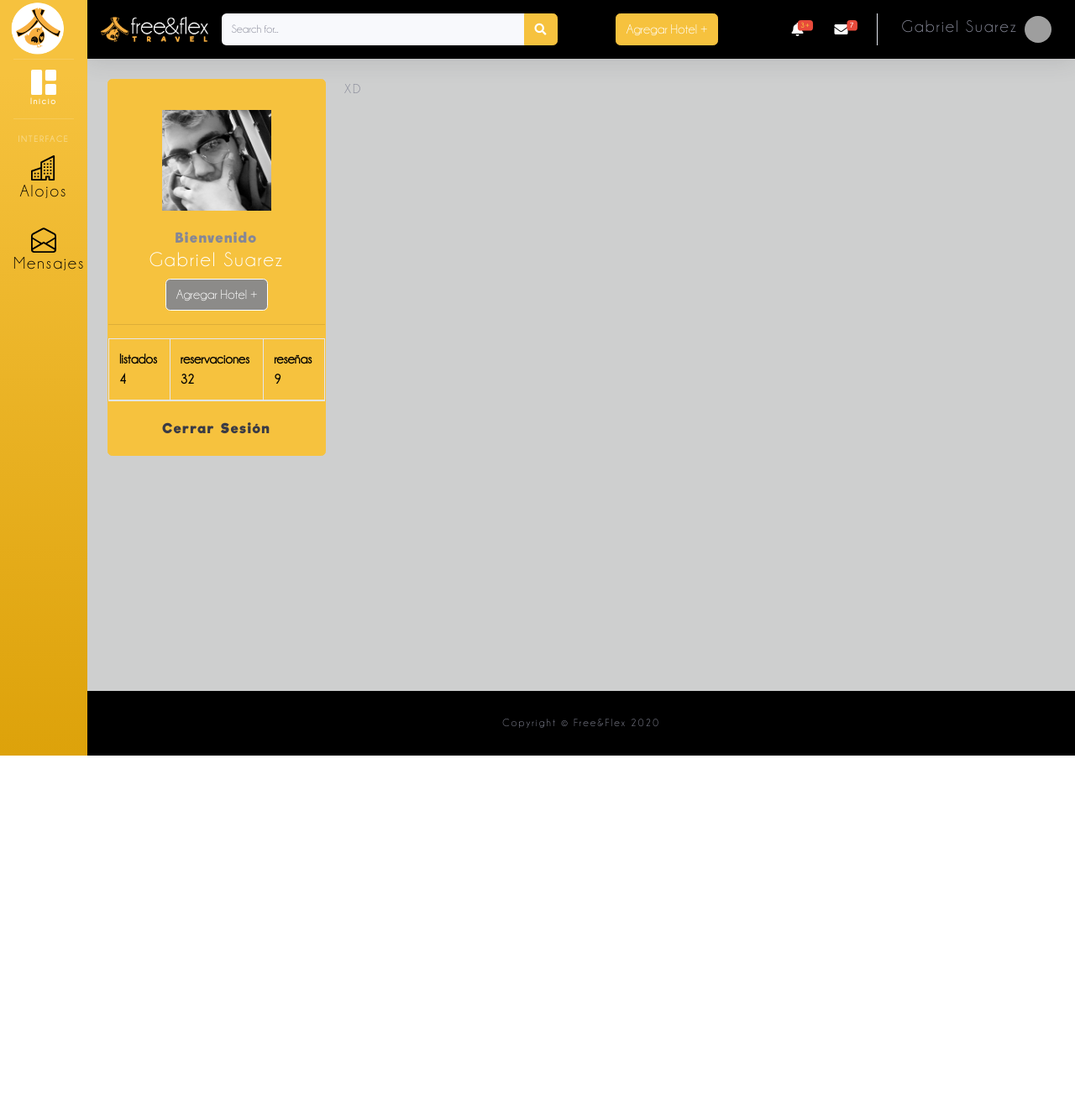
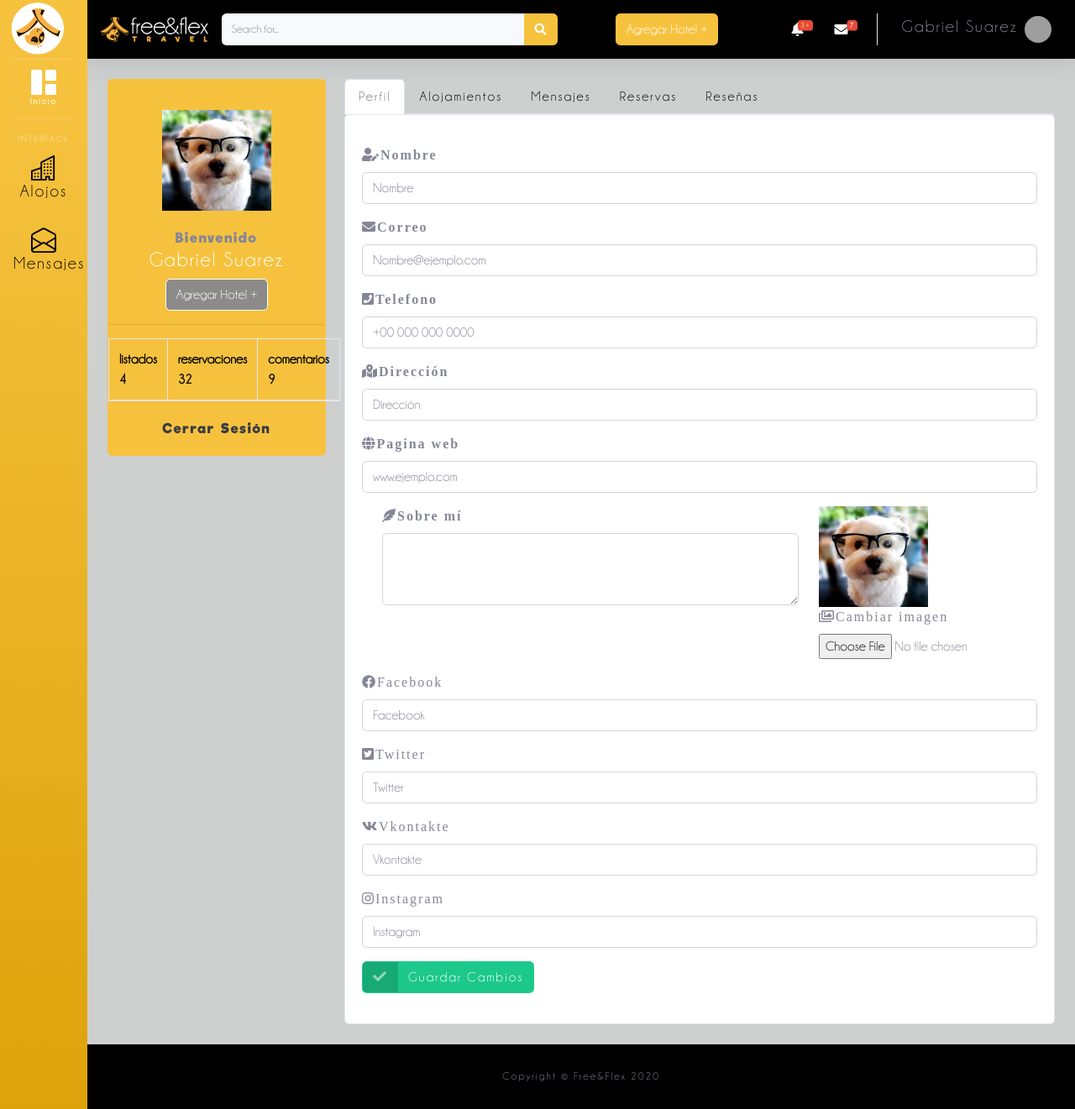
Before and after one commit to CodericDev/FreeFlexNew, a Jekyll site: the page built from index.html, in a window 1280 px wide. Shown: the whole page at 84% size. Built offline with Jekyll 4.4.1, drawn with Linux system fonts in a browser that asks for light colours; before the commit the page ends 900 px from its top, so only the background shows below that; grey boxes are pictures that could not be loaded.

Commit message:
que hice

```diff
--- /dev/null
+++ b/_includes/index/tab-alojamientos.html
@@ -0,0 +1,6 @@
+
+<div class="card mb-4 py-3">
+    <div class="card-body">
+      .border-left-warning
+    </div>
+  </div>
--- /dev/null
+++ b/_includes/index/tab-comentarios.html
@@ -0,0 +1,6 @@
+
+<div class="card mb-4 py-3">
+    <div class="card-body">
+      .border-left-warning
+    </div>
+  </div>
--- /dev/null
+++ b/_includes/index/tab-mensajes.html
@@ -0,0 +1,6 @@
+
+<div class="card mb-4 py-3">
+    <div class="card-body">
+      .border-left-warning
+    </div>
+  </div>
--- /dev/null
+++ b/_includes/index/tab-perfil.html
@@ -0,0 +1,102 @@
+
+
+
+<!-- Area Chart -->
+<!--div class="card shadow mb-4">
+  <div class="card-header py-3">
+    <h6 class="m-0 font-weight-bold text-primary">Ventas</h6>
+  </div>
+  <div class="card-body">
+    <div class="chart-area">
+      <canvas id="myAreaChart"></canvas>
+    </div>
+  </div>
+</div-->
+
+<div class="card mb-4 py-3">
+    <div class="card-body">
+      <form>
+        <div class="form-group">
+          <label for="formGroupExampleInput"><i class="fas fa-user-edit">Nombre</i></label>
+          <input type="text" class="form-control" id="formGroupExampleInput" placeholder="Nombre">
+        </div>
+        <div class="form-group">
+          <label for="exampleFormControlInput1"><i class="fas fa-envelope">Correo</i></label>
+          <input type="email" class="form-control" id="exampleFormControlInput1" placeholder="Nombre@ejemplo.com">
+        </div>
+        <div class="form-group">
+          <label for="formGroupExampleInput2"><i class="fas fa-phone-square">Telefono</i></label>
+          <input type="text" class="form-control" id="formGroupExampleInput2" placeholder="+00 000 000 0000">
+        </div>
+        <div class="form-group">
+          <label for="formGroupExampleInput2"><i class="fas fa-map-marked-alt">Dirección</i></label>
+          <input type="text" class="form-control" id="formGroupExampleInput2" placeholder="Dirección">
+        </div>
+        <div class="form-group">
+          <label for="formGroupExampleInput2"><i class="fas fa-globe">Pagina web</i></label>
+          <input type="text" class="form-control" id="formGroupExampleInput2" placeholder="www.ejemplo.com">
+        </div>
+        <div class="container">
+          <div class="row">
+            <div class="col-8">
+              <div class="form-group">
+                <label for="exampleFormControlTextarea1"><i class="fas fa-feather-alt">Sobre mí</i></label>
+                <textarea class="form-control" id="exampleFormControlTextarea1" rows="3"></textarea>
+              </div>
+            </div>
+            <div class="col-4">
+              <img src="img/perfil.jpg"  width="130px" height="120px">
+              <form>
+                <div class="form-group">
+                  <label for="exampleFormControlFile1"><i class="far fa-images">Cambiar imagen</i></label>
+                  <input type="file" class="form-control-file" id="exampleFormControlFile1">
+                </div>
+              </form>
+            </div>
+          </div>
+          </div>
+        <div class="form-group">
+          <label for="formGroupExampleInput"><i class="fab fa-facebook">Facebook</i></label>
+          <input type="text" class="form-control" id="formGroupExampleInput" placeholder="Facebook">
+        </div>
+        <div class="form-group">
+          <label for="formGroupExampleInput"><i class="fab fa-twitter-square">Twitter</i></label>
+          <input type="text" class="form-control" id="formGroupExampleInput" placeholder="Twitter">
+        </div>
+        <div class="form-group">
+          <label for="formGroupExampleInput"><i class="fab fa-vk">Vkontakte</i></label>
+          <input type="text" class="form-control" id="formGroupExampleInput" placeholder="Vkontakte">
+        </div>
+        <div class="form-group">
+          <label for="formGroupExampleInput"><i class="fab fa-instagram">Instagram</i></label>
+          <input type="text" class="form-control" id="formGroupExampleInput" placeholder="Instagram">
+        </div>
+        <div class="my-2"></div>
+        <a href="#" class="btn btn-success btn-icon-split">
+          <span class="icon text-white-50">
+            <i class="fas fa-check"></i>
+          </span>
+          <span class="text">Guardar Cambios</span>
+        </a>
+      </form>
+    </div>
+  </div>
+
+
+  <!-- Bootstrap core JavaScript-->
+  <script src="vendor/jquery/jquery.min.js"></script>
+  <script src="vendor/bootstrap/js/bootstrap.bundle.min.js"></script>
+
+  <!-- Core plugin JavaScript-->
+  <script src="vendor/jquery-easing/jquery.easing.min.js"></script>
+
+  <!-- Custom scripts for all pages-->
+  <script src="js/sb-admin-2.min.js"></script>
+
+  <!-- Page level plugins -->
+  <script src="vendor/chart.js/Chart.min.js"></script>
+
+  <!-- Page level custom scripts -->
+  <script src="js/demo/chart-area-demo.js"></script>
+  <script src="js/demo/chart-pie-demo.js"></script>
+  <script src="js/demo/chart-bar-demo.js"></script>
--- /dev/null
+++ b/_includes/index/tab-reservaciones.html
@@ -0,0 +1,6 @@
+
+<div class="card mb-4 py-3">
+    <div class="card-body">
+      .border-left-warning
+    </div>
+  </div>
--- a/_includes/inicio/tab-alojamientos.html
+++ /dev/null
@@ -1 +0,0 @@
-xd1
--- a/_includes/inicio/tab-mensajes.html
+++ /dev/null
@@ -1 +0,0 @@
-xd2
--- a/_includes/inicio/tab-perfil.html
+++ /dev/null
@@ -1 +0,0 @@
-xd3
--- a/_includes/inicio/tab-reservaciones.html
+++ /dev/null
@@ -1 +0,0 @@
-xd5
--- a/_includes/inicio/tab-reseñas.html
+++ /dev/null
@@ -1 +0,0 @@
-x4
--- a/index.html
+++ b/index.html
@@ -24,7 +24,7 @@ subtitle: Subtítulo
 
               <th scope="col">reservaciones<br>32</br></th>
 
-              <th scope="col">reseñas<br>9</br></th>
+              <th scope="col">comentarios<br>9</br></th>
 
             </tr>
           </thead>
@@ -37,7 +37,30 @@ subtitle: Subtítulo
     </div>
 
   </div>
-  <div class="col-15 col-sm-9 col-md-6" >
- XD
+  <div class="col-15 col-sm-9 col-md-9" >
+    <ul class="nav nav-tabs" id="myTab" role="tablist">
+      <li class="nav-item">
+        <a class="nav-link active" id="perfil-tab" data-toggle="tab" href="#perfil" role="tab" aria-controls="perfil" aria-selected="true">Perfil</a>
+      </li>
+      <li class="nav-item">
+        <a class="nav-link" id="alojamientos-tab" data-toggle="tab" href="#alojamientos" role="tab" aria-controls="alojamientos" aria-selected="false">Alojamientos</a>
+      </li>
+      <li class="nav-item">
+        <a class="nav-link" id="mensajes-tab" data-toggle="tab" href="#mensajes" role="tab" aria-controls="mensajes" aria-selected="false">Mensajes</a>
+      </li>
+      <li class="nav-item">
+        <a class="nav-link" id="reservaciones-tab" data-toggle="tab" href="#reservaciones" role="tab" aria-controls="reservaciones" aria-selected="false">Reservas</a>
+      </li>
+      <li class="nav-item">
+        <a class="nav-link" id="comentarios-tab" data-toggle="tab" href="#comentarios" role="tab" aria-controls="comentarios" aria-selected="false">Reseñas</a>
+      </li>
+    </ul>
+    <div class="tab-content" id="myTabContent">
+      <div class="tab-pane fade show active" id="perfil" role="tabpanel" aria-labelledby="perfil-tab">{%- include index/tab-perfil.html -%}</div>
+      <div class="tab-pane fade" id="alojamientos" role="tabpanel" aria-labelledby="alojamientos-tab">{%- include index/tab-alojamientos.html -%}</div>
+      <div class="tab-pane fade" id="mensajes" role="tabpanel" aria-labelledby="mensajes-tab">{%- include index/tab-mensajes.html -%}</div>
+      <div class="tab-pane fade" id="reservaciones" role="tabpanel" aria-labelledby="reservaciones-tab">{%- include index/tab-reservaciones.html -%}</div>
+      <div class="tab-pane fade" id="comentarios" role="tabpanel" aria-labelledby="comentarios-tab">{%- include index/tab-comentarios.html -%}</div>
+    </div>
   </div>
 </div>
```
Also changed, not shown: img/perfil.jpg, 1 other file.
